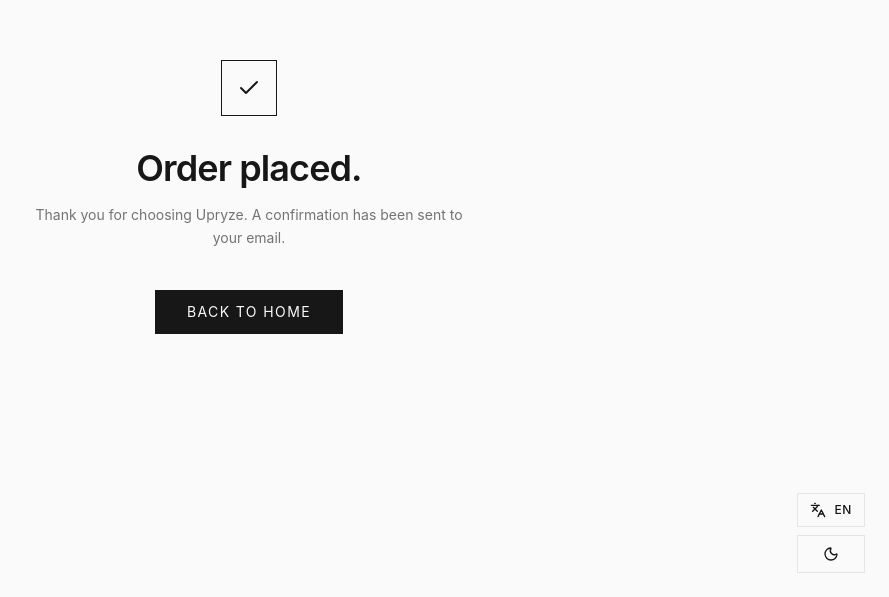
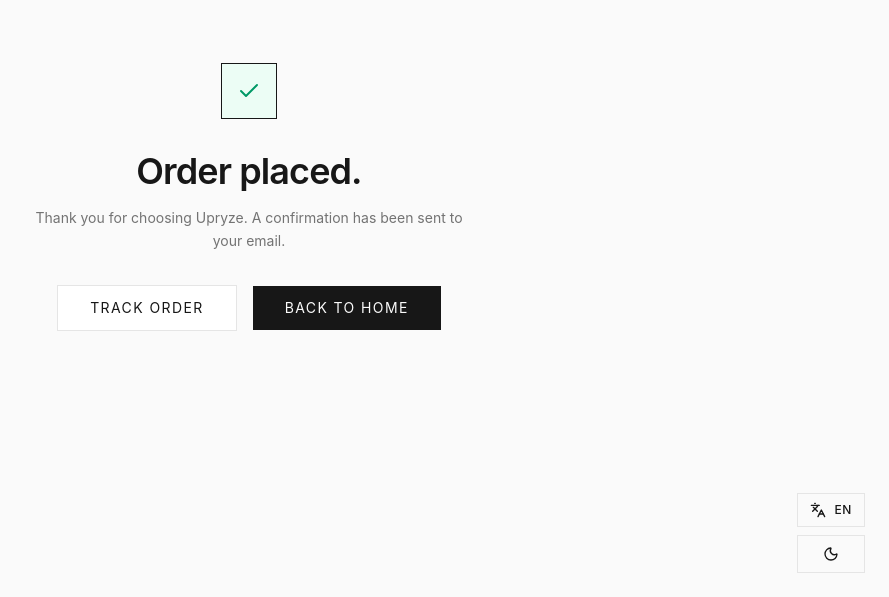
Before and after one commit to claireaeae/upryze, a React (Vite) app: page /checkout-success in a window 1280 px wide. Shown: the part 203-800 px from the top of the page, without its empty margins (391-1280 px from the left). Built offline with nearby package versions, Linux system fonts and the light colour scheme; no server answers; the database is empty.

Commit message:
feat: display order ID on success page for tracking

```diff
--- a/src/routes/checkout-success.tsx
+++ b/src/routes/checkout-success.tsx
@@ -2,27 +2,55 @@
 import { Check } from "lucide-react";
 import { useI18n } from "@/lib/i18n";
 
+type SearchParams = { orderId?: string };
+
 export const Route = createFileRoute("/checkout-success")({
+  validateSearch: (search: Record<string, unknown>): SearchParams => {
+    return { orderId: search.orderId as string | undefined };
+  },
   head: () => ({ meta: [{ title: "Order placed — Upryze" }] }),
   component: SuccessPage,
 });
 
 function SuccessPage() {
-  const { t } = useI18n();
+  const { t, lang } = useI18n();
+  const { orderId } = Route.useSearch();
+
   return (
     <div className="min-h-screen bg-neutral-50 dark:bg-neutral-950 text-neutral-900 dark:text-neutral-50 flex items-center justify-center px-6">
       <div className="max-w-md text-center">
-        <div className="inline-flex items-center justify-center h-14 w-14 border border-neutral-900 dark:border-neutral-50 mb-8">
+        <div className="inline-flex items-center justify-center h-14 w-14 border border-neutral-900 dark:border-neutral-50 mb-8 bg-emerald-50 dark:bg-emerald-900/20 text-emerald-600 dark:text-emerald-400">
           <Check className="h-6 w-6" />
         </div>
         <h1 className="text-3xl md:text-4xl font-semibold tracking-tight">{t("success_title")}</h1>
-        <p className="mt-4 text-sm text-neutral-500 dark:text-neutral-400 leading-relaxed">{t("success_sub")}</p>
-        <Link
-          to="/"
-          className="inline-block mt-10 bg-neutral-900 dark:bg-neutral-50 text-neutral-50 dark:text-neutral-900 px-8 py-3 text-sm tracking-widest uppercase hover:opacity-90 transition-opacity"
-        >
-          {t("back_home")}
-        </Link>
+        <p className="mt-4 text-sm text-neutral-500 dark:text-neutral-400 leading-relaxed mb-8">{t("success_sub")}</p>
+
+        {orderId && (
+          <div className="bg-white dark:bg-neutral-900 border border-neutral-200 dark:border-neutral-800 p-6 mb-8 text-left">
+            <p className="text-[10px] tracking-widest uppercase text-neutral-400 mb-2">{lang === "vi" ? "Mã đơn hàng của bạn" : "Your Order ID"}</p>
+            <p className="text-xl font-mono font-medium text-neutral-900 dark:text-neutral-50 select-all">{orderId}</p>
+            <p className="text-xs text-neutral-500 mt-3">
+              {lang === "vi"
+                ? "Lưu lại mã này để tra cứu tình trạng đơn hàng bất cứ lúc nào tại trang Tra Cứu."
+                : "Save this code to track your order status at any time on the Track Order page."}
+            </p>
+          </div>
+        )}
+
+        <div className="flex flex-col sm:flex-row items-center justify-center gap-4">
+          <Link
+            to="/track"
+            className="w-full sm:w-auto bg-white dark:bg-neutral-900 border border-neutral-200 dark:border-neutral-800 text-neutral-900 dark:text-neutral-50 px-8 py-3 text-sm tracking-widest uppercase hover:border-neutral-900 dark:hover:border-neutral-50 transition-colors"
+          >
+            {lang === "vi" ? "Tra cứu đơn" : "Track Order"}
+          </Link>
+          <Link
+            to="/"
+            className="w-full sm:w-auto bg-neutral-900 dark:bg-neutral-50 text-neutral-50 dark:text-neutral-900 px-8 py-3 text-sm tracking-widest uppercase hover:opacity-90 transition-opacity"
+          >
+            {t("back_home")}
+          </Link>
+        </div>
       </div>
     </div>
   );
--- a/src/routes/checkout.tsx
+++ b/src/routes/checkout.tsx
@@ -30,9 +30,10 @@
     if (detailed.length === 0) return;
     setSubmitting(true);
 
+    let createdOrderId = "";
     // Save order to Supabase
     try {
-      await saveOrder({
+      const orderResult = await saveOrder({
         customer: {
           name: form.name,
           email: form.email,
@@ -45,6 +46,7 @@
         total: subtotal,
         paymentMethod: paymentMethod,
       });
+      createdOrderId = orderResult.orderId;
     } catch (error) {
       console.error("Failed to save order", error);
       alert("Failed to submit order. Please try again.");
@@ -55,7 +57,7 @@
     clear();
     // Small delay for UX feel
     await new Promise((r) => setTimeout(r, 800));
-    navigate({ to: "/checkout-success" });
+    navigate({ to: "/checkout-success", search: { orderId: createdOrderId } });
   };
 
   const inputCls = "w-full bg-transparent border border-neutral-200 dark:border-neutral-800 px-4 py-3 text-sm focus:outline-none focus:border-neutral-900 dark:focus:border-neutral-50 transition-colors placeholder:text-neutral-400 dark:placeholder:text-neutral-600";
```
